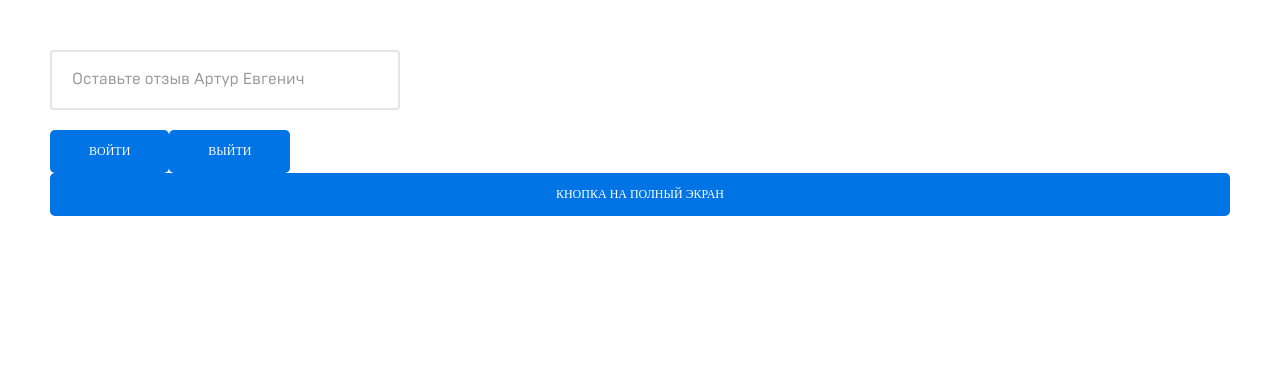
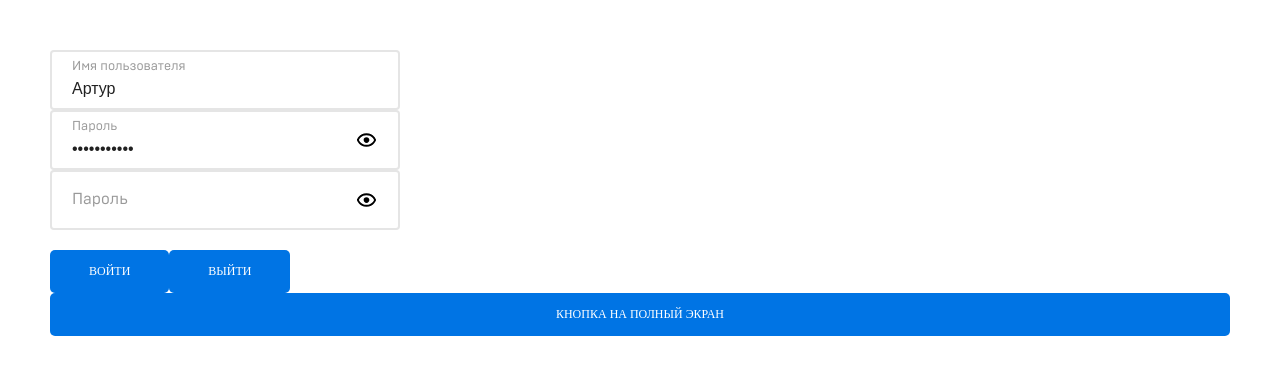
Before and after one commit to Twincki/react-todo-list, a React (Create React App) app: page / in a window 1280 px wide. Shown: the top 374 px of the page. Built offline with nearby package versions, Linux system fonts and the light colour scheme.

Commit message:
обновили компонент Input

```diff
--- /dev/null
+++ b/src/assets/styles/mixins.scss
@@ -0,0 +1,3 @@
+@mixin transition {
+  transition: all 300ms cubic-bezier(0.4, 0, 0.2, 1) 0ms;
+}
--- a/src/components/App/App.tsx
+++ b/src/components/App/App.tsx
@@ -14,11 +14,9 @@ function App() {
 
   return (
     <div>
-      <Input
-        placeholder="Оставьте отзыв Артур Евгенич"
-        value={email}
-        onChange={onChange}
-      />
+      <Input placeholder="Имя пользователя" value={"Артур"} />
+      <Input placeholder="Пароль" value={"321321выффв"} type="password" />
+      <Input placeholder="Пароль" type="password" />
 
       <div style={{ marginTop: 20 }}></div>
 
--- a/src/components/Input/Input.module.scss
+++ b/src/components/Input/Input.module.scss
@@ -1,3 +1,5 @@
+@import '../../assets/styles/mixins.scss';
+
 .root {
   position: relative;
   max-width: 350px;
@@ -6,6 +8,7 @@
   padding: 10px 20px;
   border-radius: 4px;
   border: 2px solid var(--input-border);
+  overflow: hidden;
   background-color: var(--input-bg-main);
 }
 
@@ -45,3 +48,26 @@
     padding-top: 18px;
   }
 }
+
+.icon {
+  cursor: pointer;
+  position: absolute;
+  right: 20px;
+  top: 50%;
+  transform: translateY(-50%);
+  transition: all 300ms cubic-bezier(0.4, 0, 0.2, 1);
+}
+
+.hide {
+  transform: translateY(70px);
+}
+
+.visible {
+  .show {
+    transform: translateY(-70px);
+  }
+
+  .hide {
+    transform: translateY(-50%);
+  }
+}
--- a/src/components/Input/Input.tsx
+++ b/src/components/Input/Input.tsx
@@ -1,17 +1,37 @@
-import { ChangeEvent } from "react";
+import { ChangeEvent, useState } from "react";
 import cx from "classnames";
+import { BiShow, BiHide } from 'react-icons/bi';
+
 import styles from "./Input.module.scss";
+
+type InputType = "text" | "password";
 
 interface InputProps {
   value?: string;
   placeholder: string;
+  type?: InputType;
   onChange?: (event: ChangeEvent<HTMLInputElement>) => void;
 }
 
 export function Input(props: InputProps) {
-  const { placeholder, value, onChange } = props;
+  const [isVisible, setIsVisible] = useState<boolean>(false);
 
+  const { placeholder, value, onChange, type: baseType = "text" } = props;
+
+  const onChangeVisible = () => {
+    setIsVisible(!isVisible);
+  }
+
+  // Так как это необязательный параметр, при отсутсвии передаётся undefined
+  // Для этого делается проверка, так как в случае undefined, при проверки legnth выскачит ошибка
   const isValue = typeof value !== "undefined" && value.length > 0;
+
+  const isPassword = baseType === "password";
+
+  // В том случае, если это не пароль (isPassword), показываешь базовый тип (InputType)
+  // В том случае, если это пароль (isPassword), но он не показывается (isVisible), показываешь базовый тип (InputType)
+  // В том случае, если это пароль (isPassword), и он показывается (isVisible), передавать text, чтобы пароль показать
+  const type = isPassword && isVisible ? "text" : baseType;
 
   const mods = { [styles.active]: isValue };
 
@@ -19,10 +39,18 @@ export function Input(props: InputProps) {
     <div className={cx(styles.root, mods)}>
       <span className={styles.span}>{placeholder}</span>
       <input
+        type={type}
         className={styles.input}
         value={value}
         onChange={onChange}
       />
+
+      {isPassword && (
+        <span className={cx({ [styles.visible]: isVisible })} onClick={onChangeVisible}>
+          <BiShow size={23} className={cx(styles.icon, styles.show)} />
+          <BiHide size={23} className={cx(styles.icon, styles.hide)} />
+        </span>
+      )}
     </div>
   );
 }
```
